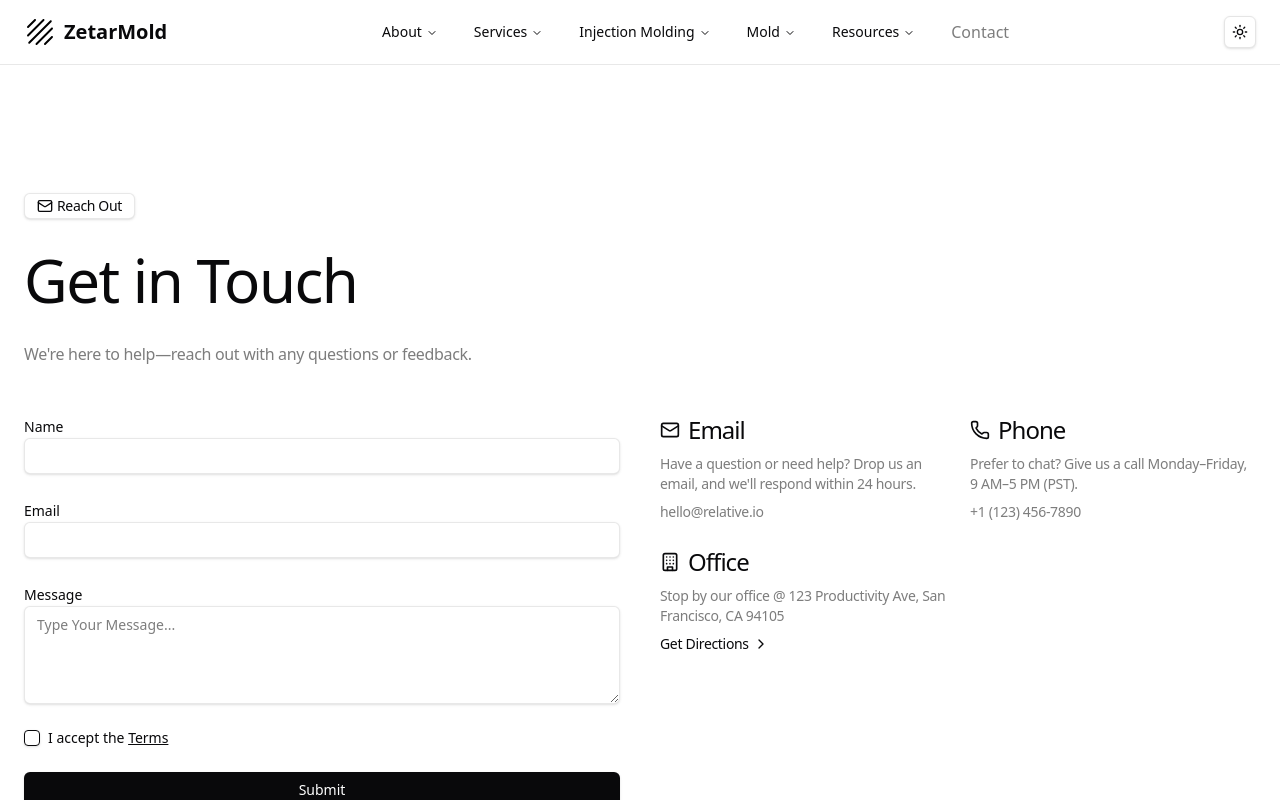
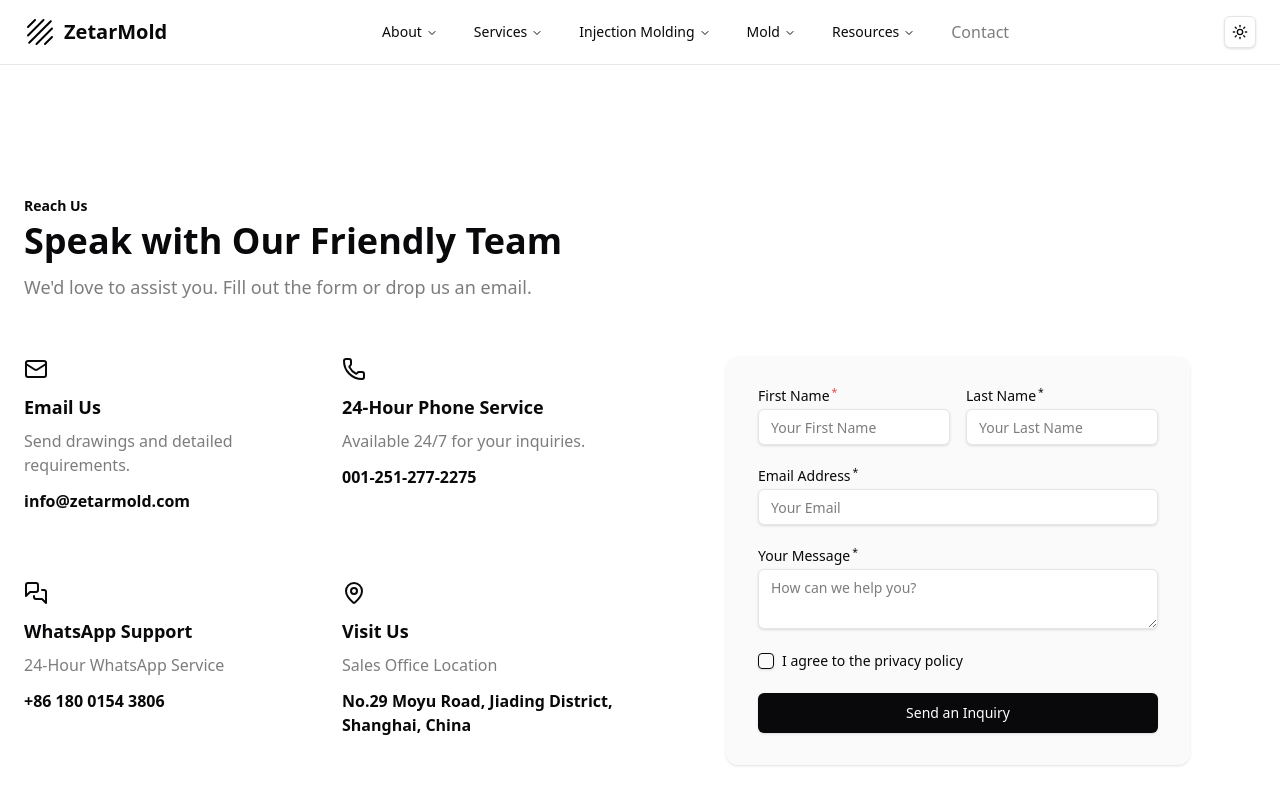
Before and after one commit to yansircc/zetarmold, a Next.js app: page /contact in a window 1280 px wide. Shown: the top 800 px of the page. Built offline with nearby package versions, Linux system fonts and the light colour scheme.

Commit message:
refactor: Update Contact section with new design and contact details

```diff
--- a/src/components/sections/contact.tsx
+++ b/src/components/sections/contact.tsx
@@ -1,10 +1,4 @@
-import React from 'react';
-
-import Link from 'next/link';
-
-import { Mail, Phone, Building, ChevronRight, LucideIcon } from 'lucide-react';
-
-import SectionHeader from '../section-header';
+import { Mail, MapPin, MessagesSquare, Phone } from 'lucide-react';
 
 import { Button } from '@/components/ui/button';
 import { Checkbox } from '@/components/ui/checkbox';
@@ -12,144 +6,138 @@ import { Input } from '@/components/ui/input';
 import { Label } from '@/components/ui/label';
 import { Textarea } from '@/components/ui/textarea';
 
-const contactMethods = [
-  {
-    icon: Mail,
-    title: 'Email',
-    description:
-      "Have a question or need help? Drop us an email, and we'll respond within 24 hours.",
-    contact: 'hello@relative.io',
-  },
-  {
-    icon: Phone,
-    title: 'Phone',
-    description:
-      'Prefer to chat? Give us a call Monday–Friday, 9 AM–5 PM (PST).',
-    contact: '+1 (123) 456-7890',
-  },
-  {
-    icon: Building,
-    title: 'Office',
-    description:
-      'Stop by our office @ 123 Productivity Ave, San Francisco, CA 94105',
-    contact: (
-      <Link
-        href="#"
-        className="text-foreground inline-flex items-center gap-1 text-sm font-medium hover:underline"
-      >
-        Get Directions
-        <ChevronRight className="size-4" />
-      </Link>
-    ),
-  },
-];
-
-const formFields = [
-  {
-    id: 'name',
-    label: 'Name',
-    type: 'text',
-    component: Input,
-    required: true,
-  },
-  {
-    id: 'email',
-    label: 'Email',
-    type: 'email',
-    component: Input,
-    required: true,
-  },
-  {
-    id: 'message',
-    label: 'Message',
-    component: Textarea,
-    required: true,
-
-    props: {
-      placeholder: 'Type Your Message...',
-      rows: 4,
-    },
-  },
-];
-const Contact = () => {
+export default function Contact() {
   return (
-    <section className="py-14 md:py-20 lg:py-24">
-      <SectionHeader
-        icon={Mail}
-        iconTitle="Reach Out"
-        title="Get in Touch"
-        description="We're here to help—reach out with any questions or feedback."
-        className="border-none !pb-0"
-      />
-
-      <div className="container flex justify-between gap-10 py-12 max-md:flex-col">
-        <form className="flex flex-1 flex-col gap-6">
-          {formFields.map((field) => (
-            <div key={field.id} className="space-y-2">
-              <Label className="text-sm font-normal" htmlFor={field.id}>
-                {field.label}
+    <section className="py-32">
+      <div className="container">
+        <div className="mb-14">
+          <span className="text-sm font-semibold">Reach Us</span>
+          <h1 className="mt-1 mb-3 text-3xl font-semibold text-balance md:text-4xl">
+            Speak with Our Friendly Team
+          </h1>
+          <p className="text-muted-foreground text-lg">
+            We&apos;d love to assist you. Fill out the form or drop us an email.
+          </p>
+        </div>
+        <div className="grid gap-10 md:grid-cols-2">
+          <div className="grid gap-10 sm:grid-cols-2">
+            <div>
+              <Mail className="mb-3 h-6 w-auto" />
+              <p className="mb-2 text-lg font-semibold">Email Us</p>
+              <p className="text-muted-foreground mb-3">
+                Send drawings and detailed requirements.
+              </p>
+              <a
+                href="mailto:info@zetarmold.com"
+                className="font-semibold hover:underline"
+              >
+                info@zetarmold.com
+              </a>
+            </div>
+            <div>
+              <Phone className="mb-3 h-6 w-auto" />
+              <p className="mb-2 text-lg font-semibold">
+                24-Hour Phone Service
+              </p>
+              <p className="text-muted-foreground mb-3">
+                Available 24/7 for your inquiries.
+              </p>
+              <a
+                href="tel:001-251-277-2275"
+                className="font-semibold hover:underline"
+              >
+                001-251-277-2275
+              </a>
+            </div>
+            <div>
+              <MessagesSquare className="mb-3 h-6 w-auto" />
+              <p className="mb-2 text-lg font-semibold">WhatsApp Support</p>
+              <p className="text-muted-foreground mb-3">
+                24-Hour WhatsApp Service
+              </p>
+              <a
+                href="https://wa.me/8618001543806"
+                className="font-semibold hover:underline"
+              >
+                +86 180 0154 3806
+              </a>
+            </div>
+            <div>
+              <MapPin className="mb-3 h-6 w-auto" />
+              <p className="mb-2 text-lg font-semibold">Visit Us</p>
+              <p className="text-muted-foreground mb-3">
+                Sales Office Location
+              </p>
+              <a href="#" className="font-semibold hover:underline">
+                No.29 Moyu Road, Jiading District, Shanghai, China
+              </a>
+            </div>
+          </div>
+          <div className="bg-muted/50 mx-auto flex w-full flex-col gap-6 rounded-xl p-8 shadow-sm backdrop-blur-sm md:max-w-[464px]">
+            <div className="grid gap-4 md:grid-cols-2">
+              <div className="grid w-full items-center gap-1.5">
+                <Label htmlFor="firstname">
+                  First Name<sup className="text-destructive ml-0.5">*</sup>
+                </Label>
+                <Input
+                  type="text"
+                  id="firstname"
+                  placeholder="Your First Name"
+                  className="bg-white dark:bg-gray-950"
+                />
+              </div>
+              <div className="grid w-full items-center gap-1.5">
+                <Label htmlFor="lastname">
+                  Last Name<sup className="ml-0.5">*</sup>
+                </Label>
+                <Input
+                  type="text"
+                  id="lastname"
+                  placeholder="Your Last Name"
+                  className="bg-white dark:bg-gray-950"
+                />
+              </div>
+            </div>
+            <div className="grid w-full items-center gap-1.5">
+              <Label htmlFor="email">
+                Email Address<sup className="ml-0.5">*</sup>
               </Label>
-              <field.component
-                id={field.id}
-                type={field.type}
-                required={field.required}
-                className="border-border bg-card"
-                {...field.props}
+              <Input
+                type="email"
+                id="email"
+                placeholder="Your Email"
+                className="bg-white dark:bg-gray-950"
               />
             </div>
-          ))}
 
-          <div className="flex items-center space-x-2">
-            <Checkbox id="terms" required />
-            <div className="grid gap-1.5 leading-none">
-              <Label
+            <div className="grid w-full gap-1.5">
+              <Label htmlFor="message">
+                Your Message<sup className="ml-0.5">*</sup>
+              </Label>
+              <Textarea
+                placeholder="How can we help you?"
+                id="message"
+                className="bg-white dark:bg-gray-950"
+              />
+            </div>
+            <div className="flex items-center space-x-2">
+              <Checkbox id="terms" required />
+              <label
                 htmlFor="terms"
-                className="text-sm font-normal peer-disabled:cursor-not-allowed peer-disabled:opacity-70"
+                className="text-sm leading-none peer-disabled:cursor-not-allowed peer-disabled:opacity-70"
               >
-                I accept the{' '}
-                <Link href="/terms" className="underline">
-                  Terms
-                </Link>
-              </Label>
+                I agree to the{' '}
+                <a href="#" className="text-primary hover:underline">
+                  privacy policy
+                </a>
+              </label>
             </div>
+            <Button size="lg" className="w-full">
+              Send an Inquiry
+            </Button>
           </div>
-
-          <Button type="submit">Submit</Button>
-        </form>
-
-        <div className="grid flex-1 gap-6 self-start lg:grid-cols-2">
-          {contactMethods.map((method, index) => (
-            <ContactMethod key={index} {...method} />
-          ))}
         </div>
       </div>
     </section>
   );
-};
-
-interface ContactMethodProps {
-  icon: LucideIcon;
-  title: string;
-  description: string;
-  contact: React.ReactNode;
 }
-
-const ContactMethod = ({
-  icon: Icon,
-  title,
-  description,
-  contact,
-}: ContactMethodProps) => (
-  <div className="space-y-2">
-    <div className="flex items-center gap-2">
-      <Icon className="size-5" />
-      <h3 className="text-2xl tracking-[-0.96px]">{title}</h3>
-    </div>
-    <div className="space-y-2 tracking-[-0.32px]">
-      <p className="text-muted-foreground text-sm">{description}</p>
-      <div className="text-muted-foreground text-sm">{contact}</div>
-    </div>
-  </div>
-);
-
-export default Contact;
```
